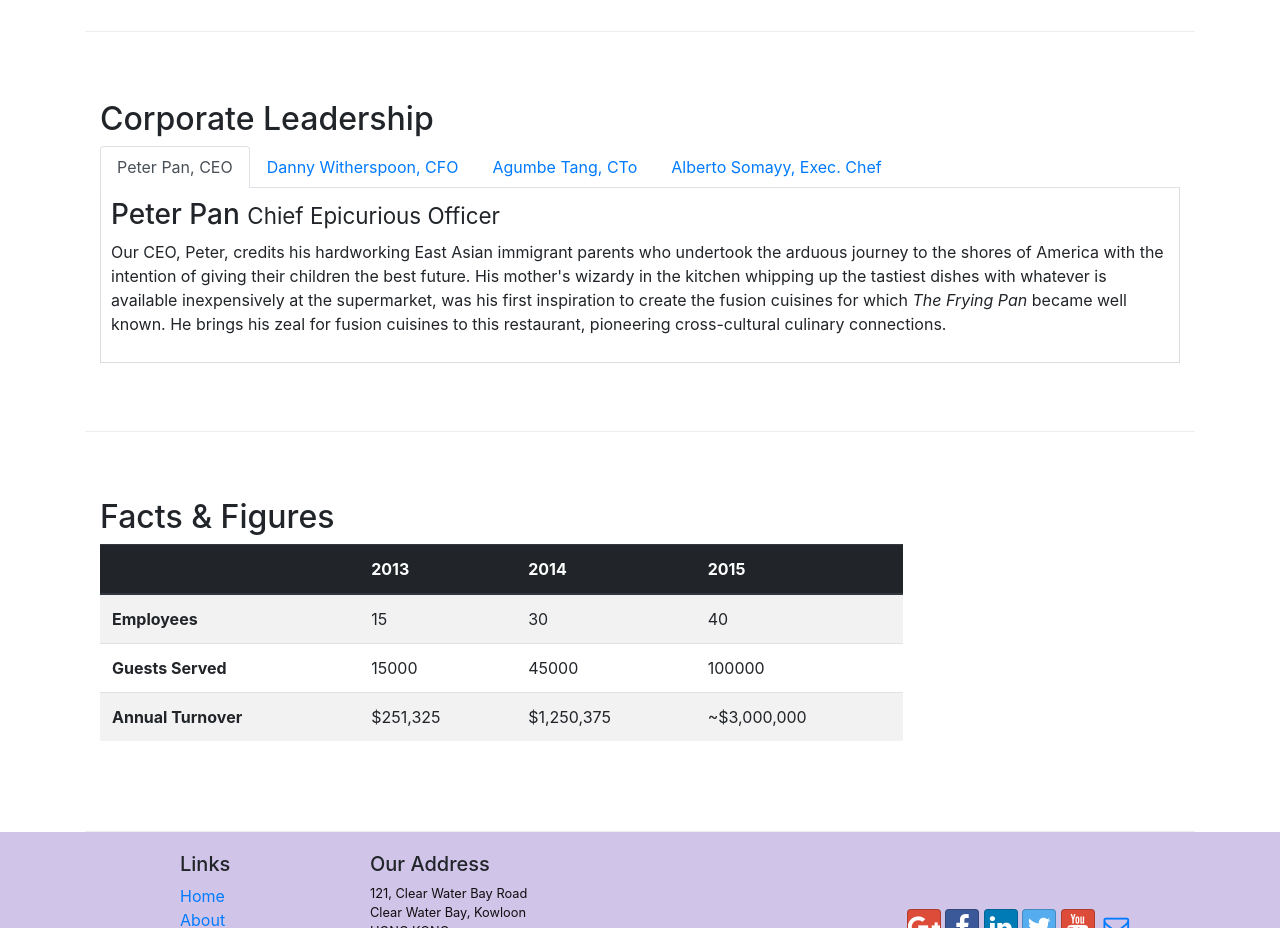
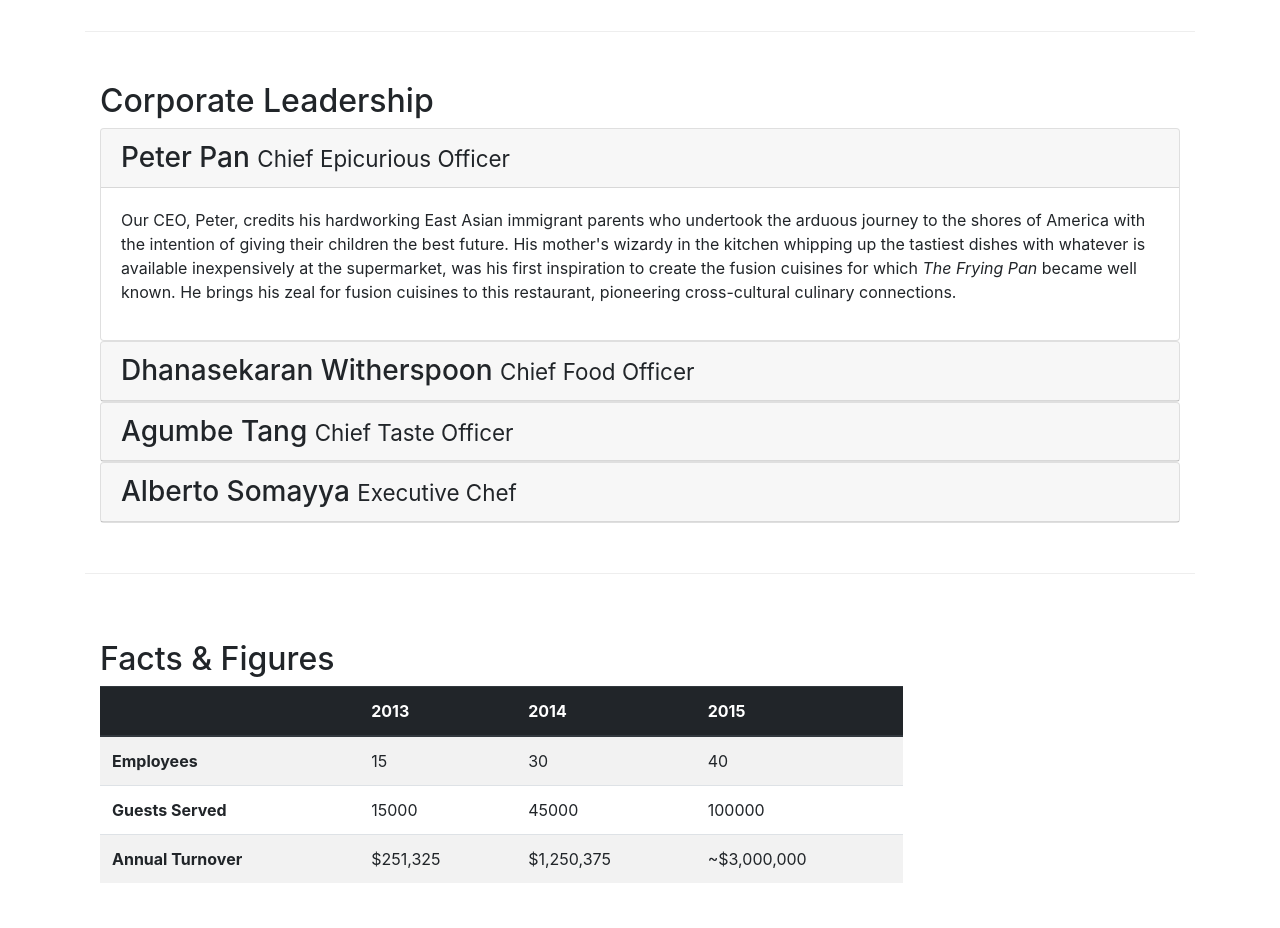
Before and after one commit to dariusdv/bootstrap, a website: page aboutus.html in a window 1280 px wide. Shown: the part 940-1868 px from the top of the page. Drawn offline with nearby package versions, Linux system fonts and the light colour scheme.

Commit message:
Accordion

```diff
--- a/aboutus.html
+++ b/aboutus.html
@@ -102,40 +102,63 @@
             <div class="col-12">
                 <h2>Corporate Leadership</h2>
 
-                <ul class="nav nav-tabs">
-                    <li class="nav-item">
-                        <a class="nav-link active" href="#peter" role="tab" data-toggle="tab">Peter Pan, CEO</a>
-                    </li>
-                    <li class="nav-item">
-                        <a class="nav-link" href="#danny" role="tab" data-toggle="tab">Danny Witherspoon, CFO</a>
-                    </li>
-                    <li class="nav-item">
-                        <a class="nav-link" href="#agumbe" role="tab" data-toggle="tab">Agumbe Tang, CTo</a>
-                    </li>
-                    <li class="nav-item">
-                        <a class="nav-link" href="#alberto" role="tab" data-toggle="tab">Alberto Somayy, Exec. Chef</a>
-                    </li>
-                </ul>
-
-                <div class="tab-content" id="myTabContent">
-                    <div role="tabpanel" class="tab-pane fade show active" id="peter">
-                        <h3>Peter Pan <small>Chief Epicurious Officer</small></h3>
-                        <p class="d-none d-sm-block">Our CEO, Peter, credits his hardworking East Asian immigrant parents who undertook the arduous journey to the shores of America with the intention of giving their children the best future. His mother's wizardy in the kitchen whipping up the tastiest dishes with whatever is available inexpensively at the supermarket, was his first inspiration to create the fusion cuisines for which <em>The Frying Pan</em> became well known. He brings his zeal for fusion cuisines to this restaurant, pioneering cross-cultural culinary connections.</p>
+                <div id="accordion">
+                    <div class="card">
+                        <div class="card-header" role="tab" id="peterhead">
+                            <h3 class="mb-0">
+                                <a data-toggle="collapse" data-target="#peter"> Peter Pan <small>Chief Epicurious Officer</small>
+                                </a>
+                            </h3>
+                        </div>
+                        <div role="tabpanel" class="collapse show" id="peter" data-parent="#accordion">
+                            <div class="card-body">
+                                <p class="d-none d-sm-block">Our CEO, Peter, credits his hardworking East Asian immigrant parents who undertook the arduous journey to the shores of America with the intention of giving their children the best future. His mother's wizardy in the kitchen whipping up the tastiest dishes with whatever is available inexpensively at the supermarket, was his first inspiration to create the fusion cuisines for which <em>The Frying Pan</em> became well known. He brings his zeal for fusion cuisines to this restaurant, pioneering cross-cultural culinary connections.</p>
+                            </div>
+                        </div>
                     </div>
 
-                    <div role="tabpanel" class="tab-pane fade" id="danny">
-                        <h3>Dhanasekaran Witherspoon <small>Chief Food Officer</small></h3>
-                        <p class="d-none d-sm-block">Our CFO, Danny, as he is affectionately referred to by his colleagues, comes from a long established family tradition in farming and produce. His experiences growing up on a farm in the Australian outback gave him great appreciation for varieties of food sources. As he puts it in his own words, <em>Everything that runs, wins, and everything that stays, pays!</em></p>
+                    <div class="card">
+                        <div class="card-header" role="tab" id="dannyhead">
+                            <h3 class="mb-0">
+                                <a data-toggle="collapse" data-target="#danny">Dhanasekaran Witherspoon <small>Chief Food Officer</small>
+                                </a>
+                            </h3>
+                        </div>
+                        <div role="tabpanel" class="collapse" id="danny" data-parent="#accordion">
+                            <div class="card-body">
+                                <p class="d-none d-sm-block">Our CFO, Danny, as he is affectionately referred to by his colleagues, comes from a long established family tradition in farming and produce. His experiences growing up on a farm in the Australian outback gave him great appreciation for varieties of food sources. As he puts it in his own words, <em>Everything that runs, wins, and everything that stays, pays!</em></p>
+                            </div>
+                        </div>
                     </div>
 
-                    <div role="tabpanel" class="tab-pane fade" id="agumbe">
-                        <h3>Agumbe Tang <small>Chief Taste Officer</small></h3>
-                        <p class="d-none d-sm-block">Blessed with the most discerning gustatory sense, Agumbe, our CTO, personally ensures that every dish that we serve meets his exacting tastes. Our chefs dread the tongue lashing that ensues if their dish does not meet his exacting standards. He lives by his motto, <em>You click only if you survive my lick.</em></p>
+                    <div class="card">
+                        <div class="card-header" role="tab" id="agumbehead">
+                            <h3 class="mb-0">
+                                <a data-toggle="collapse" data-target="#agumbe">
+                                    Agumbe Tang <small>Chief Taste Officer</small>
+                                </a>
+                            </h3>
+                        </div>
+                        <div role="tabpanel" class="collapse" id="agumbe" data-parent="#accordion">
+                            <div class="card-body">
+                                <p class="d-none d-sm-block">Blessed with the most discerning gustatory sense, Agumbe, our CTO, personally ensures that every dish that we serve meets his exacting tastes. Our chefs dread the tongue lashing that ensues if their dish does not meet his exacting standards. He lives by his motto, <em>You click only if you survive my lick.</em></p>
+                            </div>
+                        </div>
                     </div>
 
-                    <div role="tabpanel" class="tab-pane fade" id="alberto">
-                        <h3>Alberto Somayya <small>Executive Chef</small></h3>
-                        <p class="d-none d-sm-block">Award winning three-star Michelin chef with wide International experience having worked closely with whos-who in the culinary world, he specializes in creating mouthwatering Indo-Italian fusion experiences. He says, <em>Put together the cuisines from the two craziest cultures, and you get a winning hit! Amma Mia!</em></p>
+                    <div class="card">
+                        <div class="card-header" role="tab" id="albertohead">
+                            <h3 class="mb-0">
+                                <a data-toggle="collapse" data-target="#alberto">
+                                    Alberto Somayya <small>Executive Chef</small>
+                                </a>
+                            </h3>
+                        </div>
+                        <div role="tabpanel" class="collapse" id="alberto" data-parent="#accordion">
+                            <div class="card-body">
+                                <p class="d-none d-sm-block">Award winning three-star Michelin chef with wide International experience having worked closely with whos-who in the culinary world, he specializes in creating mouthwatering Indo-Italian fusion experiences. He says, <em>Put together the cuisines from the two craziest cultures, and you get a winning hit! Amma Mia!</em></p>
+                            </div>
+                        </div>
                     </div>
                 </div>
             </div>
```
